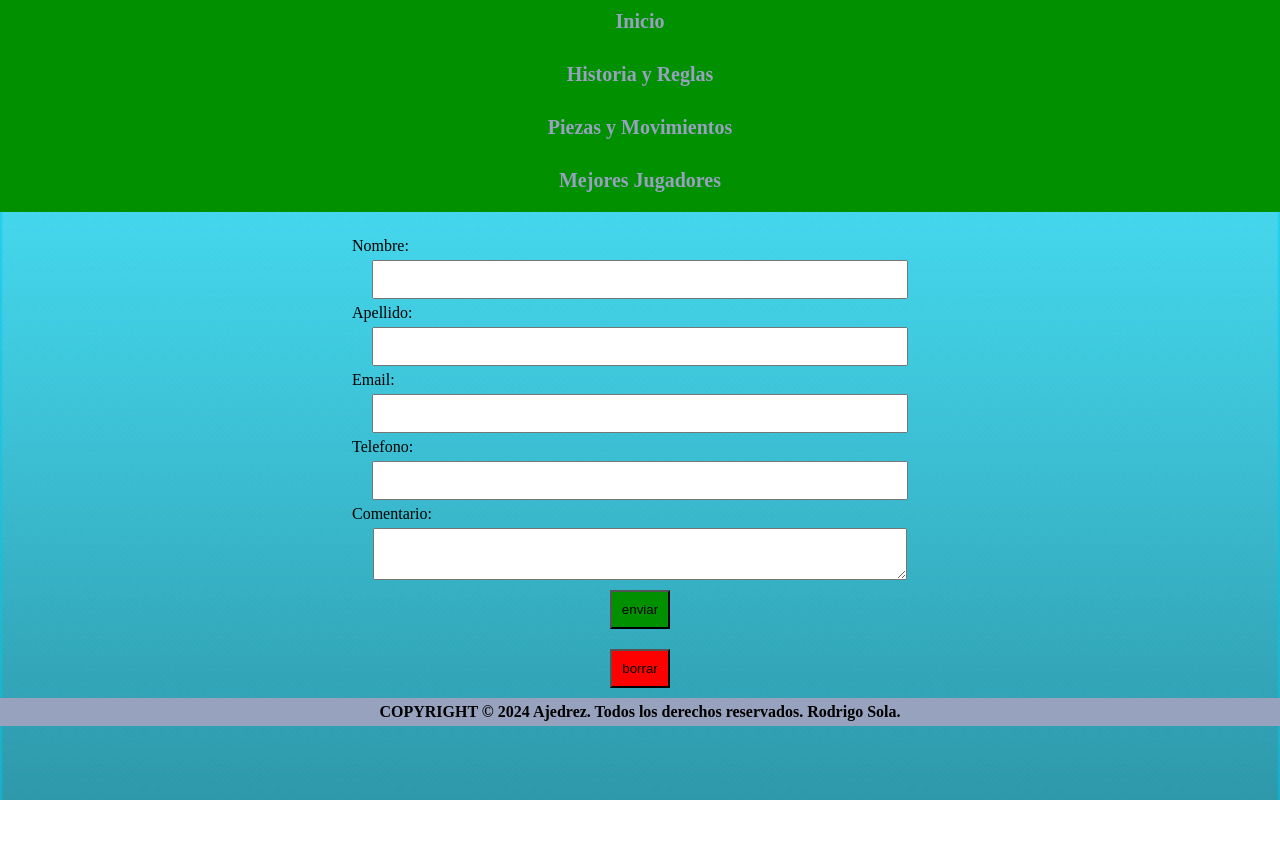
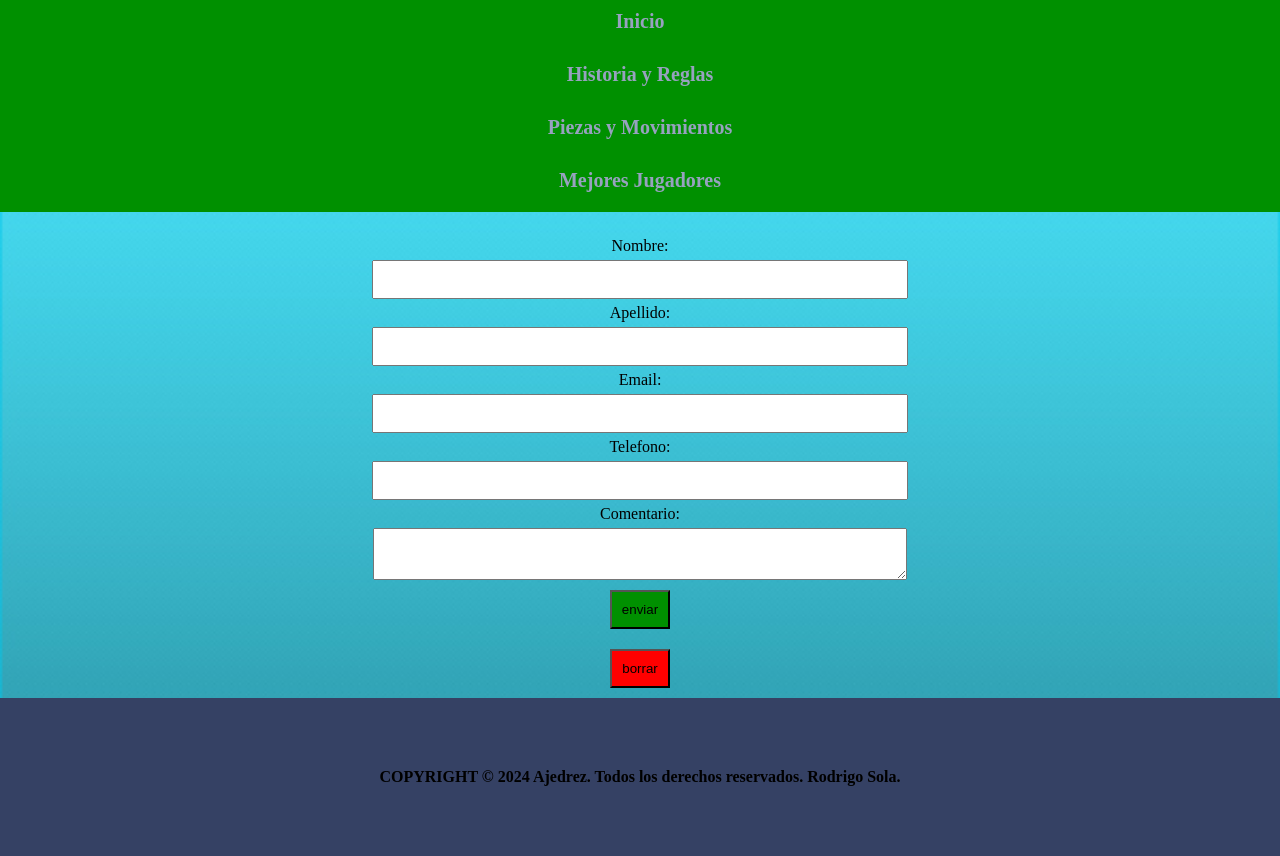
Before and after one commit to RodrigoSola/RevDigitalPagAjedrez, a plain HTML site: page index.html in a window 1280 px wide. Before the commit the page ends 800 px from the top, so only its background shows below. Drawn offline with Linux system fonts and the light colour scheme.

Commit message:
actividad 5

```diff
--- a/css/style.css
+++ b/css/style.css
@@ -13,8 +13,11 @@ color-quinto:#97A2BF;
 body{
     background-image: url(../imagenes/fondo.jpg);
     background-size: cover;
+    display: flex;
+    flex-direction: column;
 
 }
+
 
 .lista{
     list-style: none;
@@ -81,3 +84,21 @@ body{
     padding: 5px;
     font-weight: bold;
 }
+
+@media (min-width: 992px){
+    .label{
+
+        text-align: center;
+
+    }
+
+.footer{
+    text-align:justify;
+    background-color: #354164;
+    display: flex;
+    padding: 70px;
+    justify-content: center;
+
+}
+
+}
--- a/index.html
+++ b/index.html
@@ -18,6 +18,7 @@
       </nav>
     </header>
     <main>
+        <div class="main-content">
       <form action="" mathod="post" class="form">
         <label for="" class="label">Nombre: </label>
         <input type="text" class="input" />
@@ -33,9 +34,12 @@
         <input type="submit" value="enviar" class="btn-enviar" />
         <input type="reset" value="borrar" class="btn-borrar" />
       </form>
+    </div>
     </main>
-    <footer class="footer">
+    <footer >
+        <div class="footer">
         COPYRIGHT © 2024 Ajedrez. Todos los derechos reservados. Rodrigo Sola.
+    </div>
     </footer>
   </body>
 </html>
```
